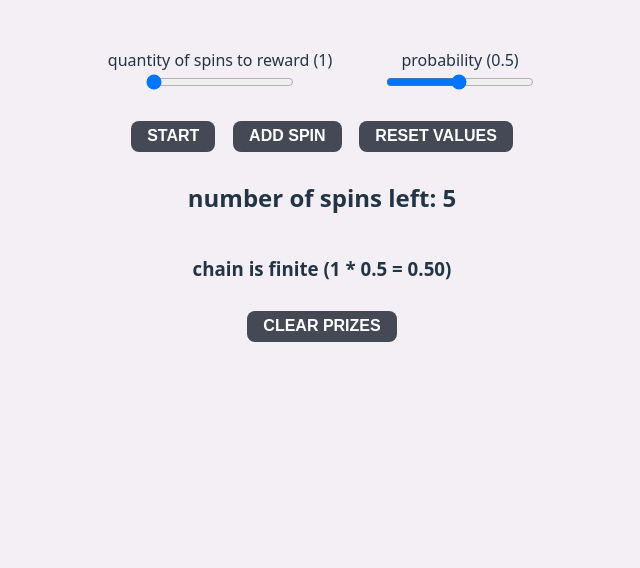
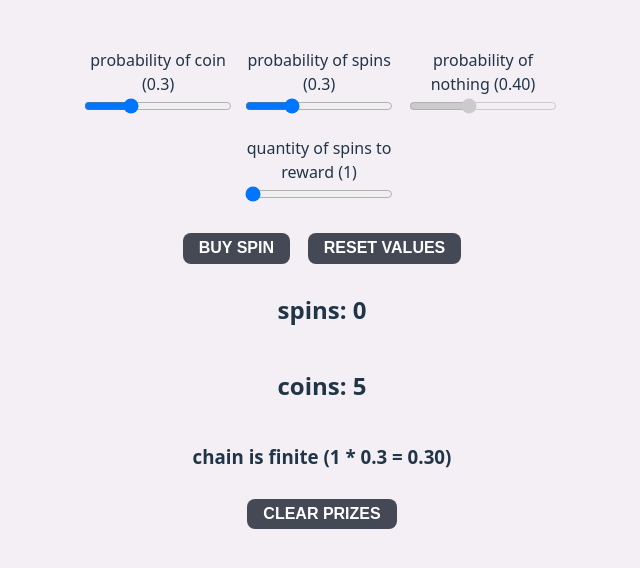
Before and after one commit to kstolen0/state-machine, a React (Vite) app: page / in a window 1280 px wide. Shown: the top 568 px of the page, without its empty margins (318-958 px from the left). Built offline with nearby package versions, Linux system fonts and the light colour scheme.

Commit message:
add nothing

```diff
--- a/src/App.css
+++ b/src/App.css
@@ -39,6 +39,12 @@ html {
   background-color: var(--lime-moss);
 }
 
+.none {
+  background-color: var(--charcoal-blue);
+}
+
+
+
 .chain {
   margin: 2rem;
   display: flex;
@@ -64,6 +70,11 @@ input[type="button"] {
   max-width: 20rem;
 }
 
+input[type="button"]:disabled {
+  background: grey;
+  color: #dedede;
+}
+
 .inputs {
   display: flex;
   justify-content: space-around;
--- a/src/App.jsx
+++ b/src/App.jsx
@@ -3,48 +3,89 @@ import './App.css'
 import { Chain } from './chain';
 
 function App() {
-  const [numSpins, setNumSpins] = useState(5);
-  const [quantity, setQuantity] = useState(1);
-  const [p, setP] = useState(0.5);
-  const [run, setRun] = useState(false)
+  const [numSpins, setNumSpins] = useState(0);
+  const [coins, setCoins] = useState(5);
 
-  const res = (quantity * p).toFixed(2)
+  const [spinOutcomeAmount, setSpinOutcomeAmount] = useState(1);
+  const [spinOutcomeP, setSpinOutcomeP] = useState(0.3);
+  const [coinOutcomeP, setCoinOutcomeP] = useState(0.3);
+  const pOfNothing = (1 - (coinOutcomeP + spinOutcomeP)).toPrecision(2)
+
+  const res = (spinOutcomeAmount * spinOutcomeP).toFixed(2)
 
   const onReset = useCallback(() => {
-    setNumSpins(5)
-    setQuantity(1)
-    setP(0.5)
+    setNumSpins(0)
+    setCoins(5)
+    setSpinOutcomeAmount(1)
+    setSpinOutcomeP(0.3)
+    setCoinOutcomeP(0.3)
 
-  }, [setNumSpins, setQuantity, setP])
+  }, [setNumSpins, setSpinOutcomeAmount, setSpinOutcomeP])
 
-  const addSpin = useCallback(() => {
+  const buySpin = useCallback(() => {
     setNumSpins(n => n + 1)
+    setCoins(c => c - 1)
   }, [setNumSpins]);
+
+  const handleCoinP = (p) => {
+    if ((pOfNothing > 0.02 && spinOutcomeP + coinOutcomeP < 1) || p <= coinOutcomeP) {
+      setCoinOutcomeP(p)
+    }
+  }
+
+  const handleSpinP = (p) => {
+    if ((pOfNothing > 0.02 && spinOutcomeP + coinOutcomeP < 1) || p <= spinOutcomeP) {
+      setSpinOutcomeP(p)
+    }
+  }
 
   return (
     <div className='container'>
       <div className='inputs'>
-        <Slider handleChange={(e) => setQuantity(Number(e.target.value))} default={quantity} label={`quantity of spins to reward (${quantity})`} min={1} max={10} />
-        <Slider handleChange={(e) => setP(Number(e.target.value) / 100)} default={p * 100} label={`probability (${p})`} min={1} max={100} />
+        <ManageCoinOutcome setP={handleCoinP} p={coinOutcomeP} />
+        <ManageSpinOutcome setP={handleSpinP} setQuantity={setSpinOutcomeAmount} p={spinOutcomeP} quantity={spinOutcomeAmount} />
+        <ManageNoOutcome p={pOfNothing} />
       </div>
       <div>
-        <input type='button' onClick={() => setRun(r => !r)} value={run ? 'STOP' : 'START'} />
-        <input type='button' onClick={addSpin} value={'ADD SPIN'} />
+        <input type='button' disabled={coins < 1} onClick={buySpin} value={'BUY SPIN'} />
         <input type='button' onClick={onReset} value={'RESET VALUES'} />
       </div>
-      <h2>number of spins left: {numSpins}</h2>
-      <h3>chain is {res < 1 ? `finite` : `infinite`} ({`${quantity} * ${p} = ${res}`})</h3>
-      <Chain run={run} spins={numSpins} quantity={quantity} probability={p} setSpins={setNumSpins} />
+      <h2>spins: {numSpins}</h2>
+      <h2>coins: {coins}</h2>
+      <h3>chain is {res < 1 ? `finite` : `infinite`} ({`${spinOutcomeAmount} * ${spinOutcomeP} = ${res}`})</h3>
+      <Chain spins={numSpins} quantity={spinOutcomeAmount} spinP={spinOutcomeP} coinP={coinOutcomeP} setSpins={setNumSpins} setCoins={setCoins} />
     </div>
   )
 }
 
+const ManageSpinOutcome = ({ setP, setQuantity, p, quantity }) => {
+
+  return (<div>
+    <Slider handleChange={(e) => setP(Number(e.target.value) / 100)} value={p * 100} label={`probability of spins (${p})`} min={1} max={100} />
+    <Slider handleChange={(e) => setQuantity(Number(e.target.value))} value={quantity} label={`quantity of spins to reward (${quantity})`} min={1} max={10} />
+  </div>
+  )
+}
+
+const ManageCoinOutcome = ({ setP, p }) => {
+
+  return (<div>
+    <Slider handleChange={(e) => setP(Number(e.target.value) / 100)} value={p * 100} label={`probability of coin (${p})`} min={1} max={100} />
+  </div>
+  )
+}
+
+const ManageNoOutcome = ({ p }) => {
+
+  return (<div>
+    <Slider disabled={true} value={p * 100} label={`probability of nothing (${p})`} min={1} max={100} />
+  </div>)
+}
 
 const Slider = (props) => {
-
   return (<p>
     {props.label} <br />
-    <input className='slider' type='range' min={props.min} max={props.max} onChange={props.handleChange} value={props.default} />
+    <input disabled={!!props.disabled} className='slider' type='range' min={props.min} max={props.max} onChange={props.handleChange} value={props.value} />
   </p>
   )
 }
--- a/src/chain.jsx
+++ b/src/chain.jsx
@@ -1,42 +1,47 @@
 import { useEffect, useState } from "react"
 import { Reward } from "./reward"
 
-export const Chain = ({ run, spins, quantity, probability, setSpins }) => {
+export const Chain = ({ spins, quantity, spinP, setSpins, setCoins, coinP }) => {
 
   const [rewards, setRewards] = useState([])
-  console.log(`render. reward length is ${rewards.length}`)
 
   useEffect(() => {
     let timer
-    console.log(`spins are ${spins}. run is ${run} `)
-    if (spins > 0 && run === true) {
-      console.log("begin consume spin")
+    if (spins > 0) {
       timer = setTimeout(() => {
 
         console.log("consume spin")
         setSpins(s => s - 1)
-        const res = Math.random();
-        if (res <= probability) {
+        let res = Math.random();
+        console.log(`res is ${res}`)
+        if (res <= spinP) {
           console.log(`won ${quantity} spins`)
           setSpins(s => s + quantity)
           setRewards(prev => [...prev, ...Array(quantity).fill('spin')])
-        } else {
-          console.log(`won coins`)
+          return
+        }
+        res -= spinP
+        if (res <= coinP) {
+          console.log(`won coin`)
+          setCoins(c => c + 1)
           setRewards(prev => [...prev, 'coin'])
+          return
         }
+        console.log(`won nothing`)
+        setRewards(prev => [...prev, 'none'])
 
       }, 1000);
     }
 
     return () => { if (timer) clearTimeout(timer) }
 
-  }, [run, spins, setSpins, quantity, probability, rewards.length])
+  }, [spins, setSpins, quantity, spinP, coinP, rewards.length])
 
   return (
     <div>
       <input type='button' onClick={() => setRewards([])} value={'CLEAR PRIZES'} />
       <div className="chain">
-        {rewards.map((type, idx) => (
+        {rewards.slice().reverse().map((type, idx) => (
           <Reward type={type} key={idx} />
         ))}
       </div>
--- a/src/reward.jsx
+++ b/src/reward.jsx
@@ -1,7 +1,7 @@
 
 export const Reward = ({ type }) => {
 
-  const content = type === 'spin' ? '🗝️' : '💵';
+  const content = type === 'spin' ? '🗝️' : type === 'coin' ? '💵' : '😭';
 
   return (<div className={`reward ${type}`}>
     {content}
```
